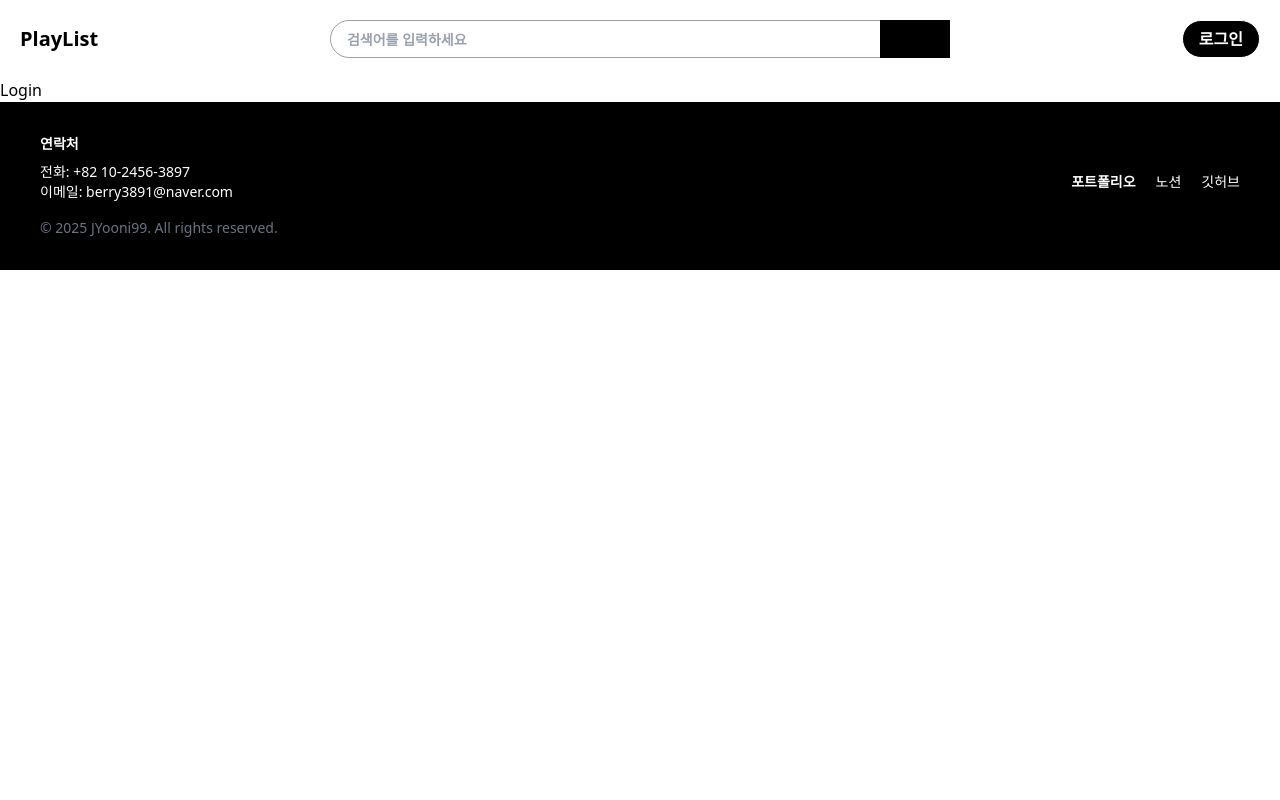
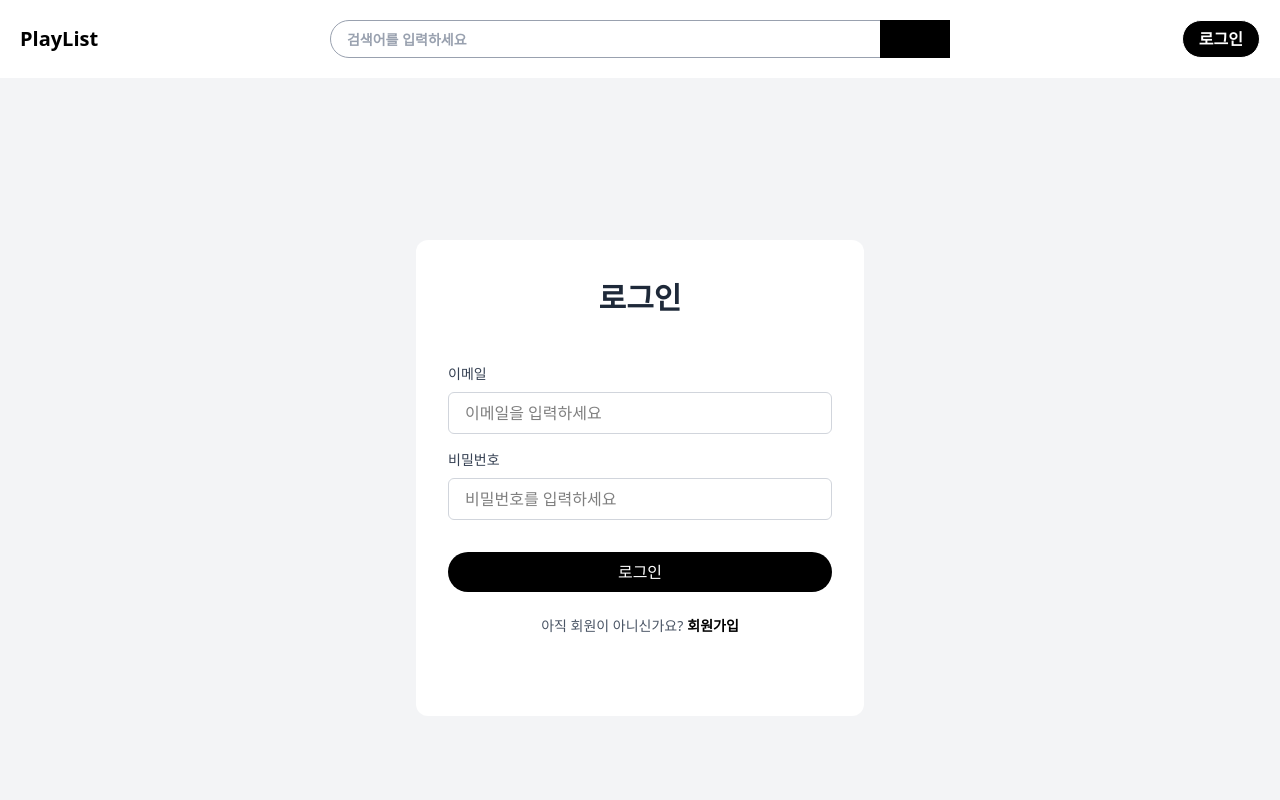
Before and after one commit to jyooni99/playlist, a React (Vite) app: page /login in a window 1280 px wide. Shown: the top 800 px of the page. Built offline with nearby package versions, Linux system fonts and the light colour scheme.

Commit message:
feat: login 페이지 퍼블리싱

```diff
--- /dev/null
+++ b/src/components/input.tsx
@@ -0,0 +1,30 @@
+type InputProps = {
+  label?: string;
+  id: string;
+  type?: string;
+  placeholder?: string;
+  required?: boolean;
+};
+
+const Input = ({ label, id, type = 'text', placeholder, required }: InputProps) => {
+  return (
+    <div className='mb-4'>
+      {label && (
+        <label htmlFor={id} className='block text-sm font-medium text-gray-700'>
+          {label}
+        </label>
+      )}
+
+      <input
+        type={type}
+        id={id}
+        name={id}
+        className='mt-2 w-full px-4 py-2 border border-gray-300 rounded-md focus:outline-none focus:ring-1 focus:ring-black'
+        placeholder={placeholder}
+        required={required}
+      />
+    </div>
+  );
+};
+
+export default Input;
--- a/src/pages/login.tsx
+++ b/src/pages/login.tsx
@@ -1,5 +1,48 @@
+import { Link } from 'react-router-dom';
+import Input from '../components/input';
+
 const Login = () => {
-  return <div className='flex color-red'>Login</div>;
+  return (
+    <div className='min-h-screen flex flex-col items-center justify-center bg-gray-100'>
+      <div className='w-full max-w-md bg-white pt-10 pb-20 px-8 rounded-xl'>
+        {/* 로그인 */}
+        <h2 className='text-3xl font-bold text-center text-gray-800 mb-12'>로그인</h2>
+        <form>
+          <Input
+            label='이메일'
+            type='email'
+            id='email'
+            placeholder='이메일을 입력하세요'
+            required
+          />
+          <Input
+            label='비밀번호'
+            type='password'
+            id='password'
+            placeholder='비밀번호를 입력하세요'
+          />
+          <div className='mt-8'>
+            <button
+              type='submit'
+              className='w-full py-2 bg-black text-white rounded-full cursor-pointer hover:bg-gray-800 transition'
+            >
+              로그인
+            </button>
+          </div>
+        </form>
+
+        {/* 회원가입 버튼 */}
+        <div className='mt-6 text-center'>
+          <p className='text-sm text-gray-600'>
+            <span>아직 회원이 아니신가요?</span>
+            <Link to='/signup' className='text-black font-semibold hover:underline ml-1'>
+              회원가입
+            </Link>
+          </p>
+        </div>
+      </div>
+    </div>
+  );
 };
 
 export default Login;
```
